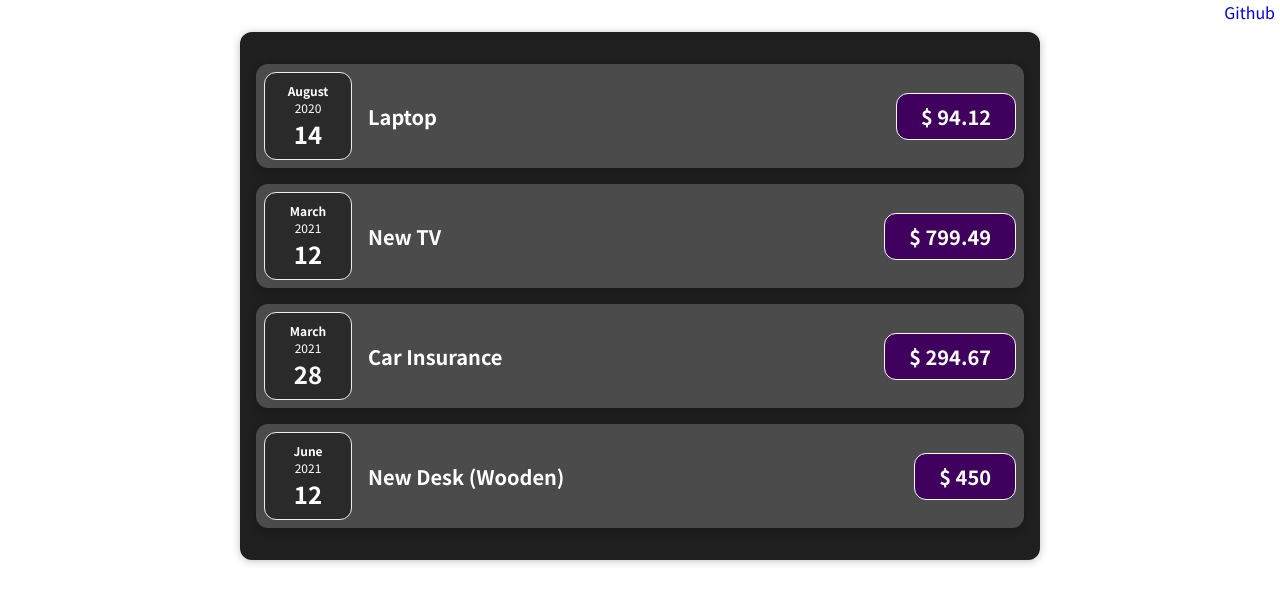
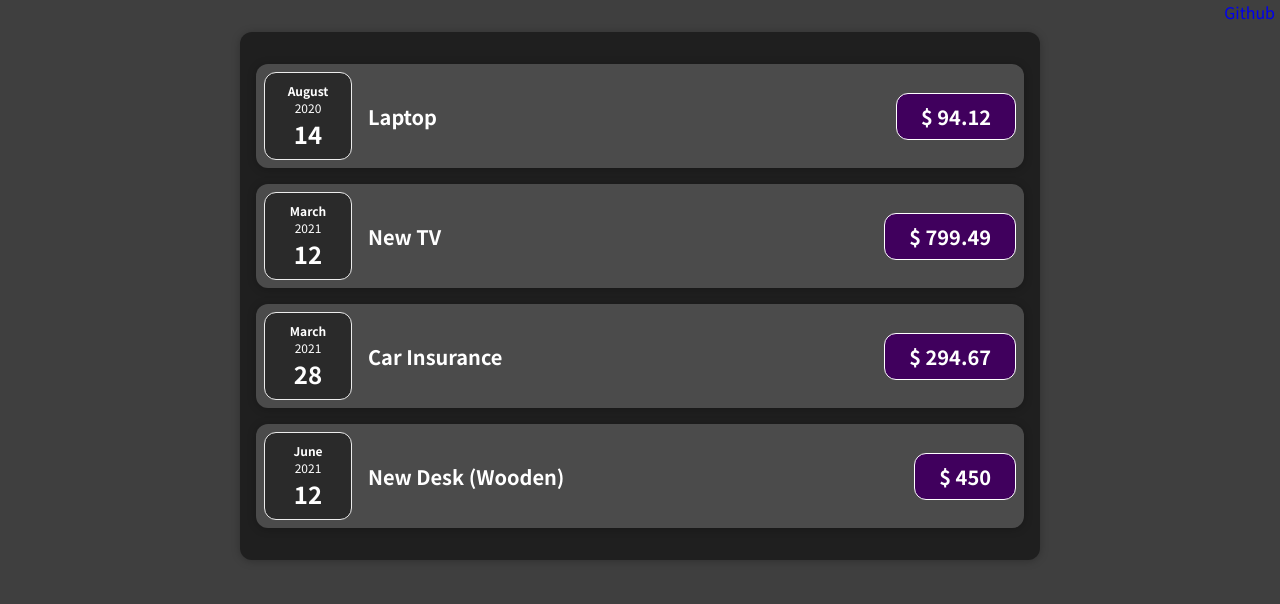
Before and after one commit to iampratiktandel/expense-tracker-react, a JavaScript app: page / in a window 1280 px wide. Shown: the top 604 px of the page. Built offline with nearby package versions, Linux system fonts and the light colour scheme.

Commit message:
feat: update folder structure and add Card component

```diff
--- a/src/App.js
+++ b/src/App.js
@@ -1,4 +1,4 @@
-import ExpenseList from "./components/ExpenseList/ExpenseList";
+import ExpenseList from "./components/Expenses/ExpenseList/ExpenseList";
 import './App.css';
 
 function App() {
--- a/src/components/ExpenseItem/ExpenseItem.css
+++ b/src/components/Expenses/ExpenseItem/ExpenseItem.css
@@ -2,10 +2,8 @@
   display: flex;
   justify-content: space-between;
   align-items: center;
-  box-shadow: 0 2px 8px rgba(0, 0, 0, 0.25);
   padding: 0.5rem;
   margin: 1rem 0;
-  border-radius: 12px;
   background-color: #4b4b4b;
 }
 
--- a/src/components/ExpenseItem/ExpenseItem.js
+++ b/src/components/Expenses/ExpenseItem/ExpenseItem.js
@@ -1,15 +1,16 @@
+import Card from '../../UI/Card/Card';
 import ExpenseDate from '../ExpenseDate/ExpenseDate';
 import './ExpenseItem.css';
 
 function ExpenseItem(props) {
   return (
-    <div className='expense-item'>
+    <Card className='expense-item'>
       <ExpenseDate date={props.date} month={props.month} year={props.year}/>
       <div className='expense-item__description'>
         <h2>{props.title}</h2>
         <div className='expense-item__price'>$ {props.amount}</div>
       </div>
-    </div>
+    </Card>
   )
 }
 
--- a/src/components/ExpenseList/ExpenseList.css
+++ b/src/components/Expenses/ExpenseList/ExpenseList.css
@@ -4,6 +4,4 @@
   margin: 2rem auto;
   width: 50rem;
   max-width: 95%;
-  border-radius: 12px;
-  box-shadow: 0 1px 8px rgba(0, 0, 0, 0.25);
 }
--- a/src/components/ExpenseList/ExpenseList.js
+++ b/src/components/Expenses/ExpenseList/ExpenseList.js
@@ -1,10 +1,11 @@
+import Card from "../../UI/Card/Card";
 import ExpenseItem from "../ExpenseItem/ExpenseItem";
 import './ExpenseList.css';
 
 function ExpenseList(props) {
 
   return (
-    <div className="expenses">
+    <Card className="expenses">
       <ExpenseItem
         title={props.expenses[0].title}
         amount={props.expenses[0].amount}
@@ -25,7 +26,7 @@ function ExpenseList(props) {
         amount={props.expenses[3].amount}
         date={props.expenses[3].date}
       />
-    </div>
+    </Card>
   )
 }
 
--- /dev/null
+++ b/src/components/UI/Card/Card.css
@@ -0,0 +1,4 @@
+.card {
+  border-radius: 12px;
+  box-shadow: 0 1px 8px rgba(0, 0, 0, 0.25);
+}
--- /dev/null
+++ b/src/components/UI/Card/Card.js
@@ -0,0 +1,10 @@
+import './Card.css';
+
+function Card(props) {
+  const classes = `card ${props.className}`;
+  return (
+    <div className={classes}>{props.children}</div>
+  )
+}
+
+export default Card;
--- a/src/index.css
+++ b/src/index.css
@@ -10,5 +10,5 @@ html {
 
 body {
   margin: 0;
-  /* background-color: #3f3f3f; */
+  background-color: #3f3f3f;
 }
```
Also changed, not shown: src/components/Expenses/ExpenseDate/ExpenseDate.css (renamed from src/components/ExpenseDate/ExpenseDate.css), src/components/Expenses/ExpenseDate/ExpenseDate.js (renamed from src/components/ExpenseDate/ExpenseDate.js), 1 other file (tests, documents, lock files or other folders).
